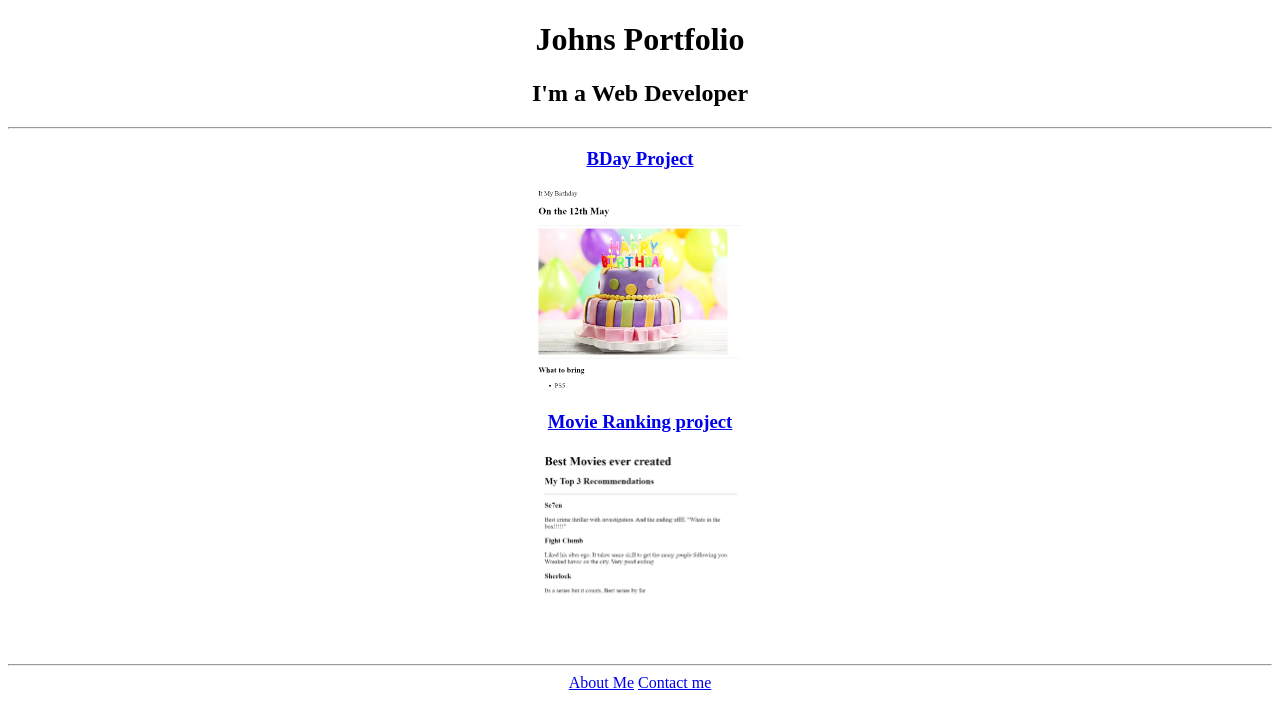
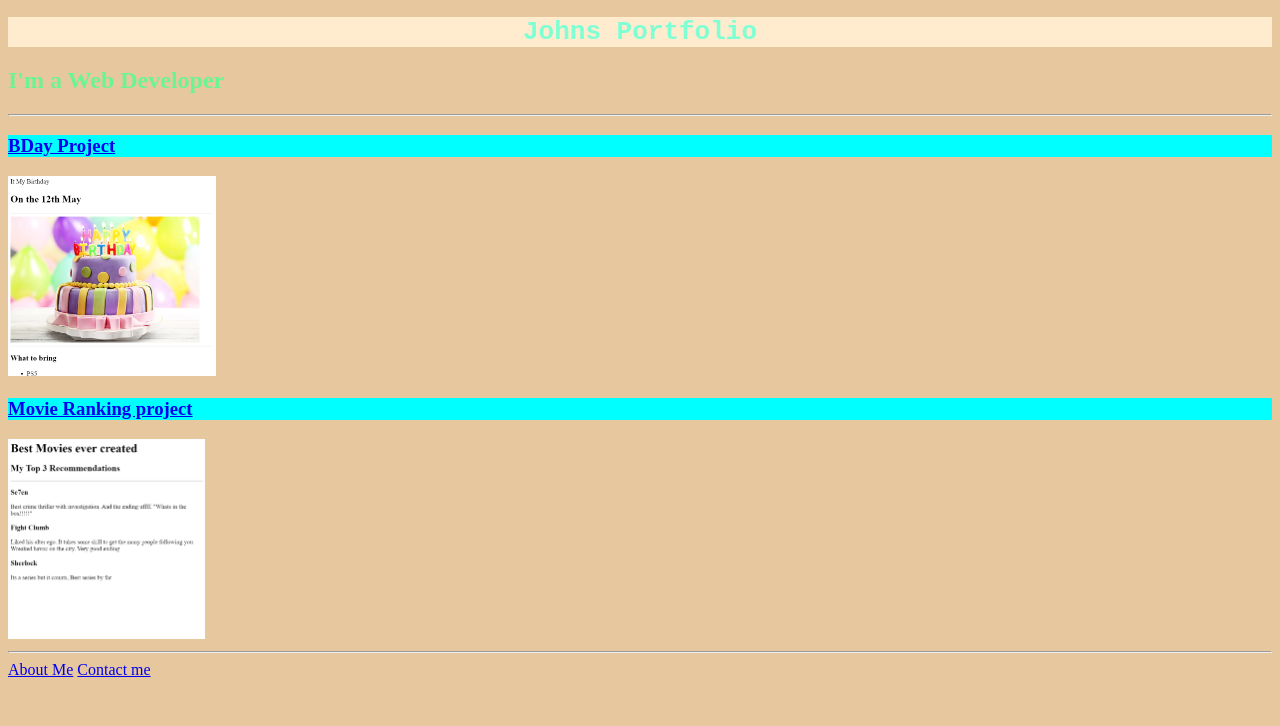
Before and after one commit to skellyjonut/html-portfolio, a plain HTML site: page index.html in a window 1280 px wide. Drawn offline with Linux system fonts and the light colour scheme.

Commit message:
style.css

```diff
--- a/style.css
+++ b/style.css
@@ -1,12 +1,4 @@
-ol {
-  margin-left: -40px;
-  margin-top: -20px;
-  list-style-position: inside;
-}
-
-/* Write your CSS below, don't change the rules above. */
-
-p{color:red;}
-#id-selector-demo{color:green;}
-li[value='4']{color:rgb(205, 198, 57);}
-*{text-align:center;}
+html{background-color: rgb(231, 199, 158);}
+#center{text-align: center;color: aquamarine;background-color: blanchedalmond;font-family: monospace;}
+#dev{text-align:left; color: rgb(107, 245, 146);}
+.pic{background-color: aqua;}
```
